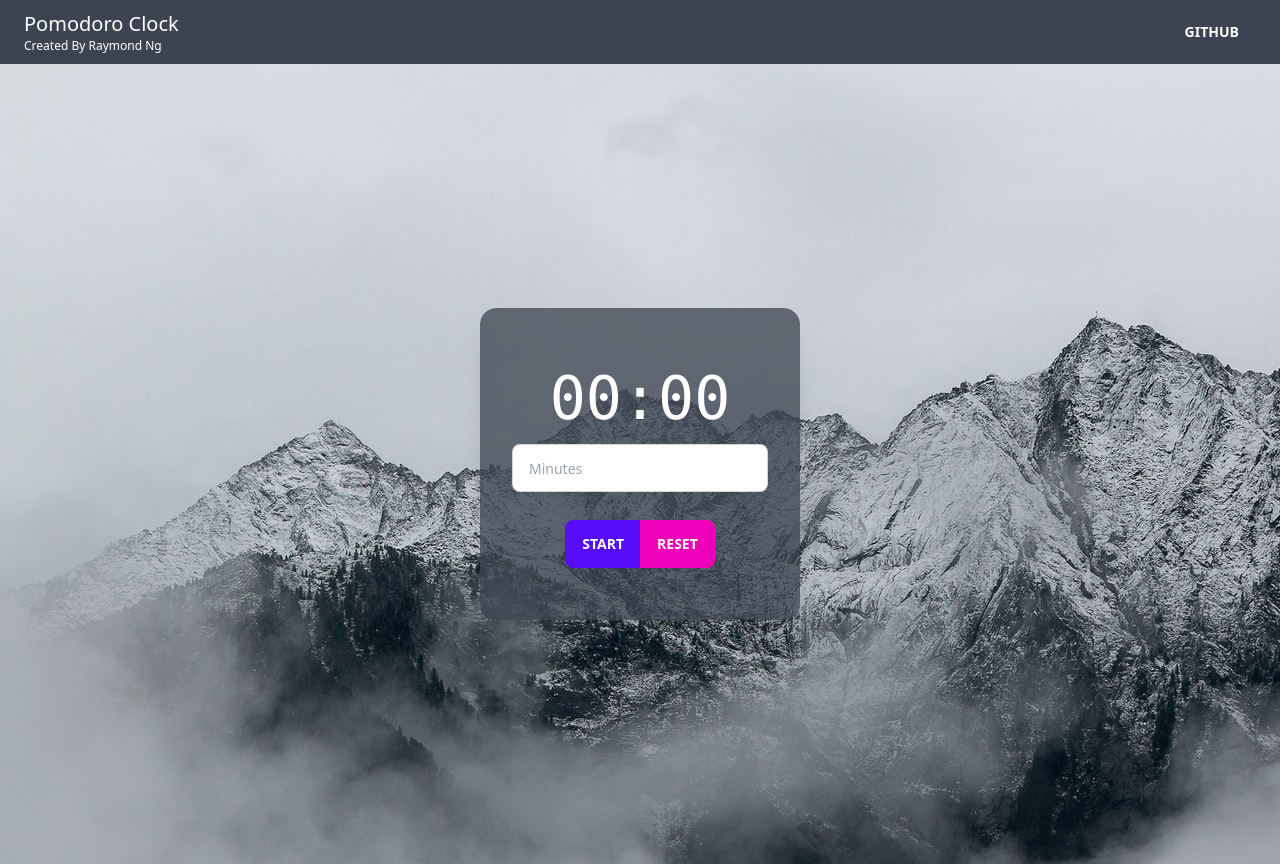
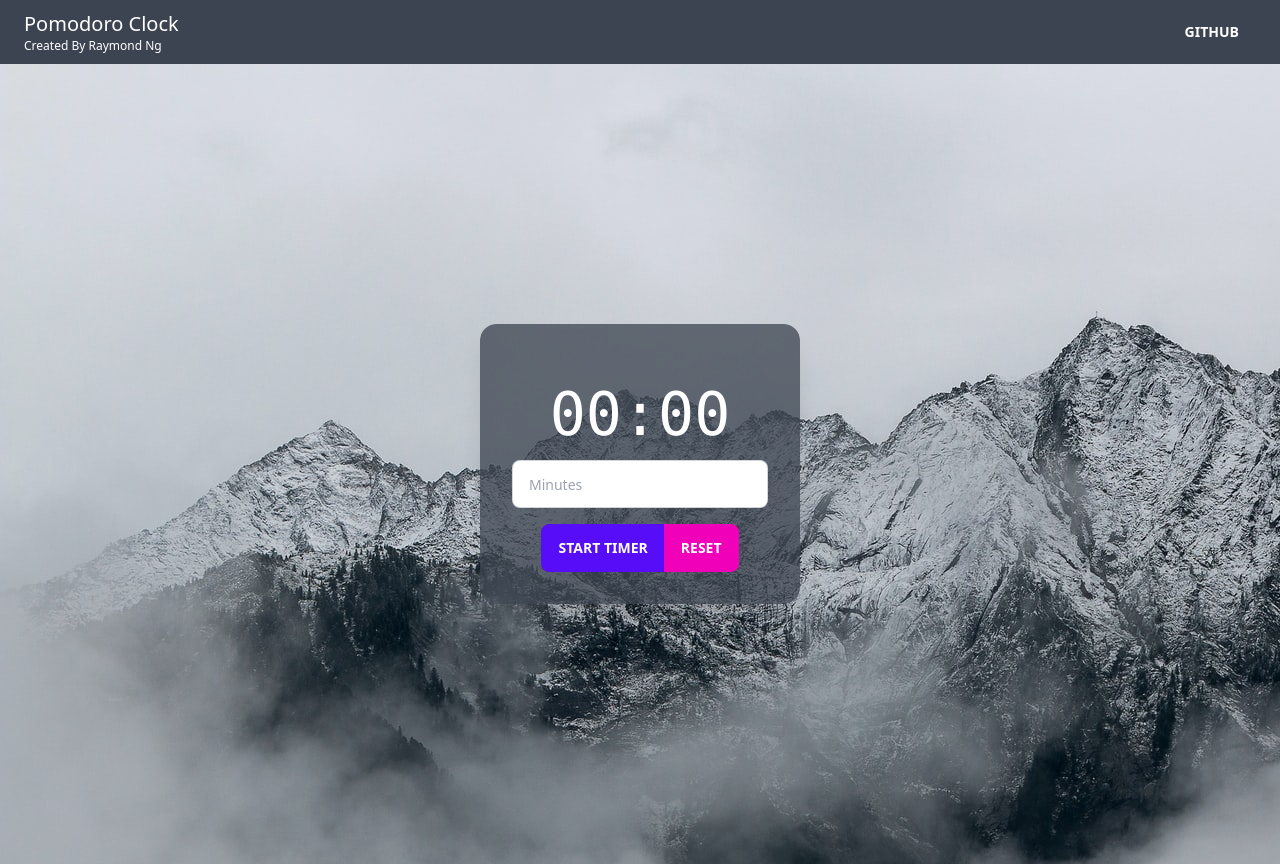
Before and after one commit to rayng86/pomodoro-clock, a React (Create React App) app: page / in a window 1280 px wide. Built offline with nearby package versions, Linux system fonts and the light colour scheme.

Commit message:
small touchups

```diff
--- a/src/components/Pomodoro.tsx
+++ b/src/components/Pomodoro.tsx
@@ -35,9 +35,9 @@ const Pomodoro = () => {
       setIsOver(true);
     } else {
       setIsOver(false);
-      let min = Math.floor(timeLeft / 60);
-      setMinutes(min);
-      setSeconds(timeLeft - min * 60);
+      let currentMinutes = Math.floor(timeLeft / 60);
+      setMinutes(currentMinutes);
+      setSeconds(timeLeft - currentMinutes * 60);
       checkTimeRemaining();
     }
   };
@@ -115,16 +115,16 @@ const Pomodoro = () => {
                 handleInput={handleInput}
                 isDisabled={isActive}
               />
-              <div className="text-red-300 label-text inline-flex items-center mt-2 text-xs">
+              <div className="text-red-300 label-text inline-flex items-center my-2 text-xs">
                 {error}
               </div>
-              <div className="btn-group my-5 flex justify-center">
+              <div className="btn-group flex justify-center">
                 <button
                   type="button"
                   className="btn btn-primary"
                   onClick={(e) => handleCountDown(!isActive)}
                 >
-                  {!isActive ? 'start' : 'pause'}
+                  {!isActive ? 'start' : 'pause'} timer
                 </button>
 
                 <button
```
